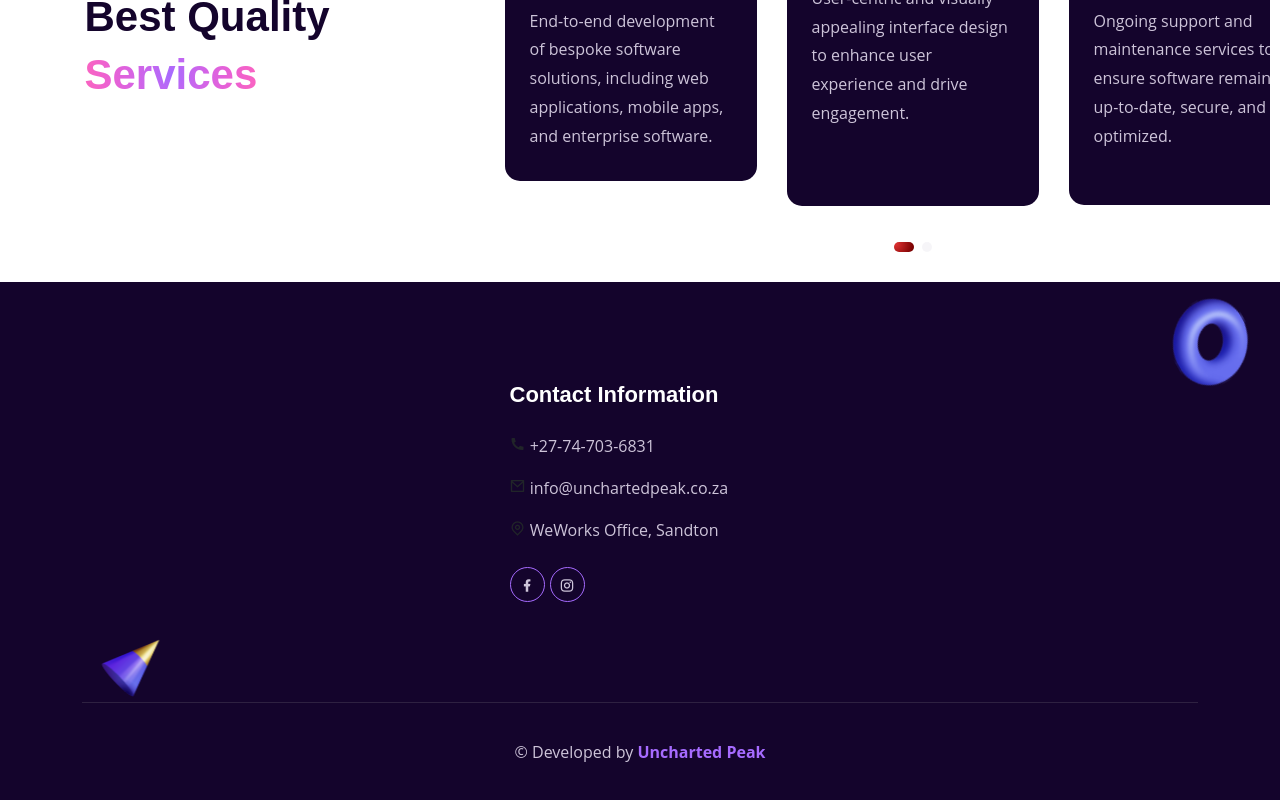
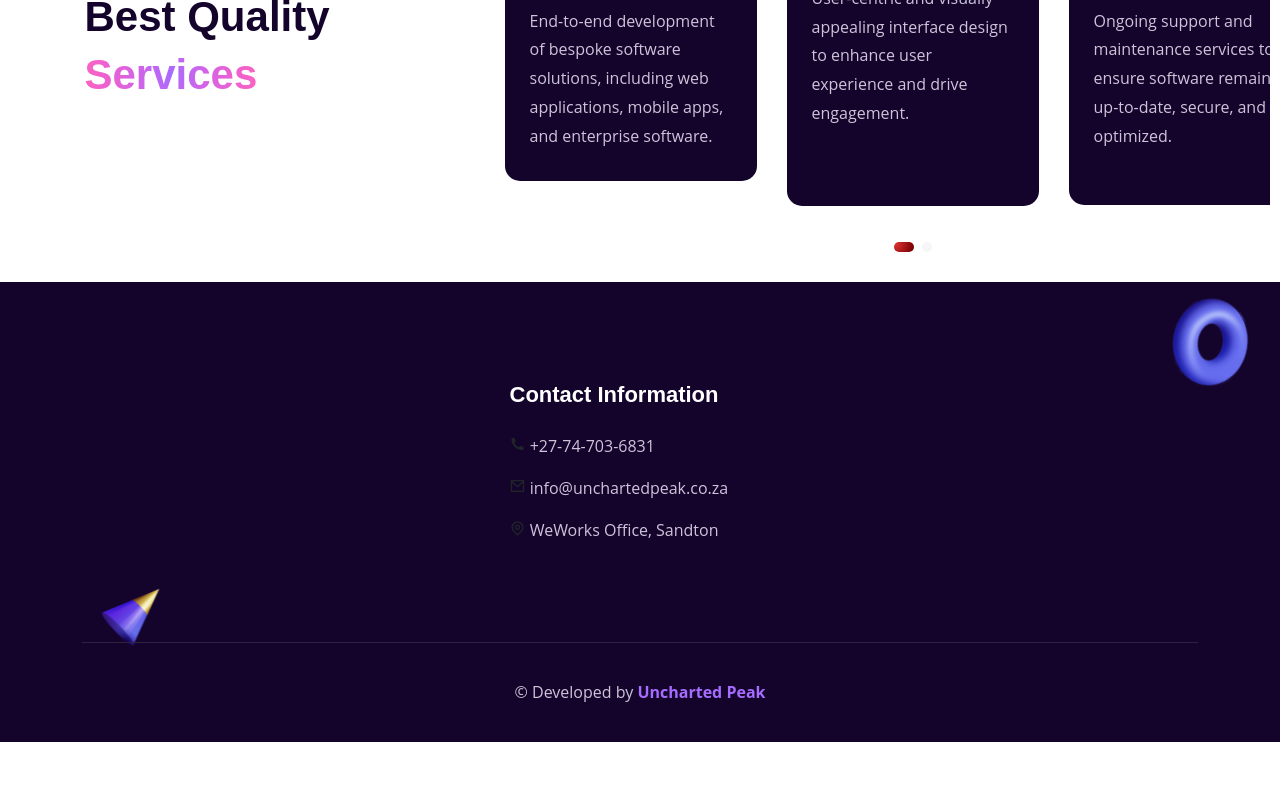
Before and after one commit to JonesNavela/uncharted-peak-web, a React (Create React App) app: page / in a window 1280 px wide. Shown: the part 1414-2214 px from the top of the page. After the commit the page ends 2156 px from the top, so only its background shows below. Built offline with nearby package versions, Linux system fonts and the light colour scheme.

Commit message:
updates - wip 12-28

```diff
--- a/src/components/HomePageDemo1/HeroSlider.js
+++ b/src/components/HomePageDemo1/HeroSlider.js
@@ -7,8 +7,6 @@ import demImage2 from "../../images/home-slides/slides-shape-2.png";
 import demImage3 from "../../images/home-slides/slides-shape-3.png";
 import demImage4 from "../../images/home-slides/slides-shape-4.png";
 import demImage5 from "../../images/home-slides/slides-shape-5.png";
-// import demImage from "../../images/";
-// import Image from 'next/image'
 
 const HeroSlider = () => {
   return (
--- a/src/components/Layout/Footer.js
+++ b/src/components/Layout/Footer.js
@@ -38,26 +38,6 @@ const Footer = () => {
                 </ul>
               </div>
 
-                <ul className="widget-social">
-                  <li>
-                    <a
-                      href="https://www.facebook.com"
-                      target="_blank"
-                      rel="noreferrer"
-                    >
-                      <i className="ri-facebook-fill"></i>
-                    </a>
-                  </li>
-                  <li>
-                    <a
-                      href="https://www.instagram.com"
-                      target="_blank"
-                      rel="noreferrer"
-                    >
-                      <i className="ri-instagram-line"></i>
-                    </a>
-                  </li>
-                </ul>
               </div>
             </div>
 
```
